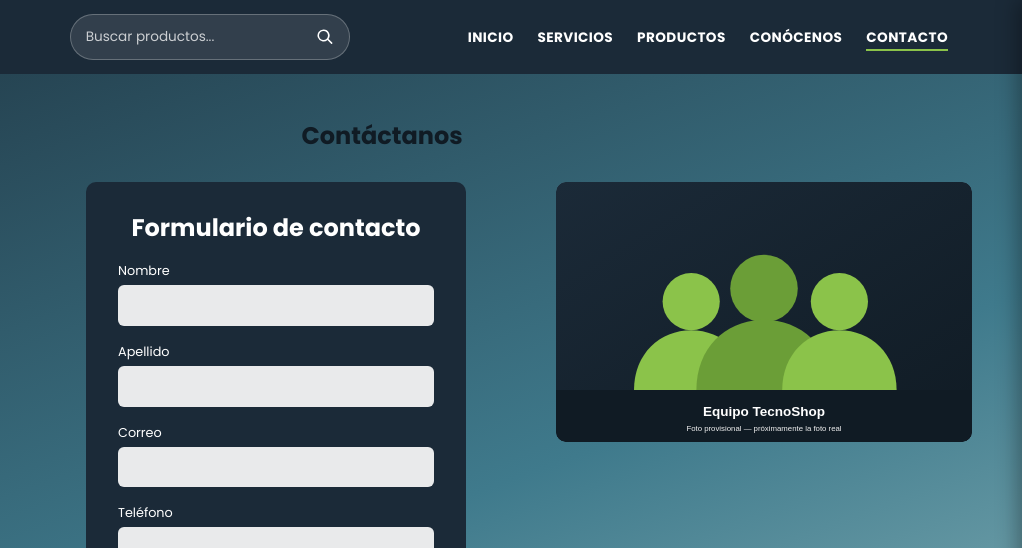
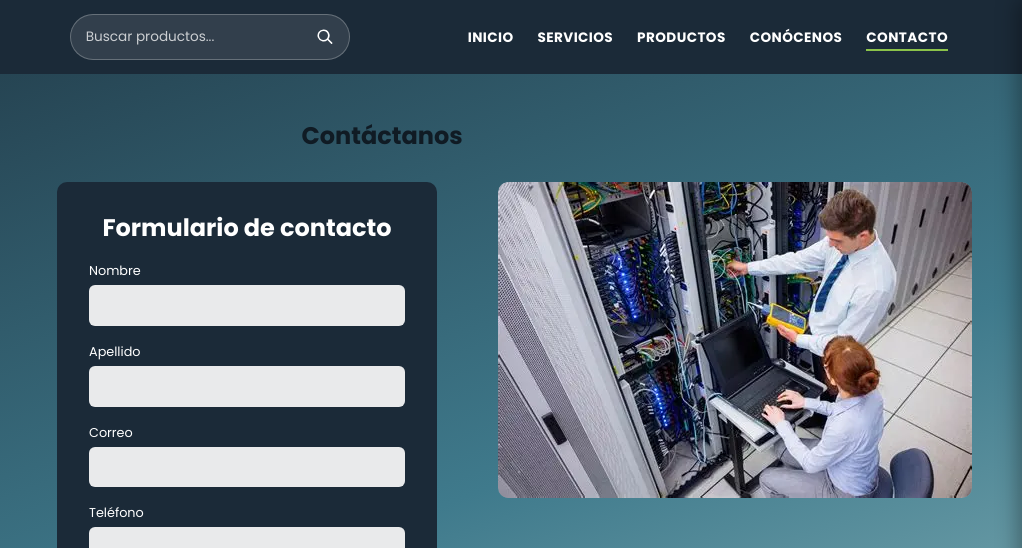
Before and after one commit to Ruwenk/tecnoshop, a plain HTML site: page contacto.html in a window 1280 px wide. Shown: the top 548 px of the page, 258-1280 px from the left. Drawn offline with Linux system fonts and the light colour scheme.

Commit message:
imagen del equipo

```diff
--- a/contacto.html
+++ b/contacto.html
@@ -76,7 +76,7 @@
         </form>
 
         <div class="equipo-foto">
-          <img src="assets/img/equipo.svg" alt="Equipo de TecnoShop (foto provisional)">
+          <img src="assets/img/servicios/OIP.webp" alt="Equipo de TecnoShop (foto provisional)">
         </div>
       </div>
     </section>
```
Also changed, not shown: assets/img/servicios/OIP.webp (added).
